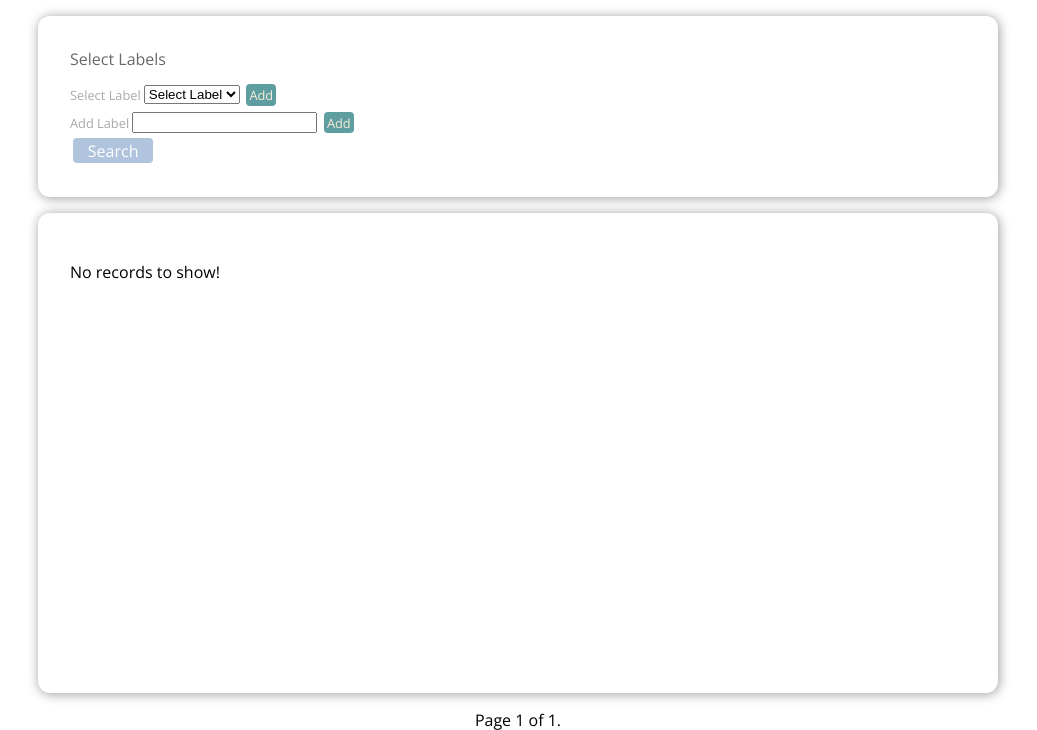
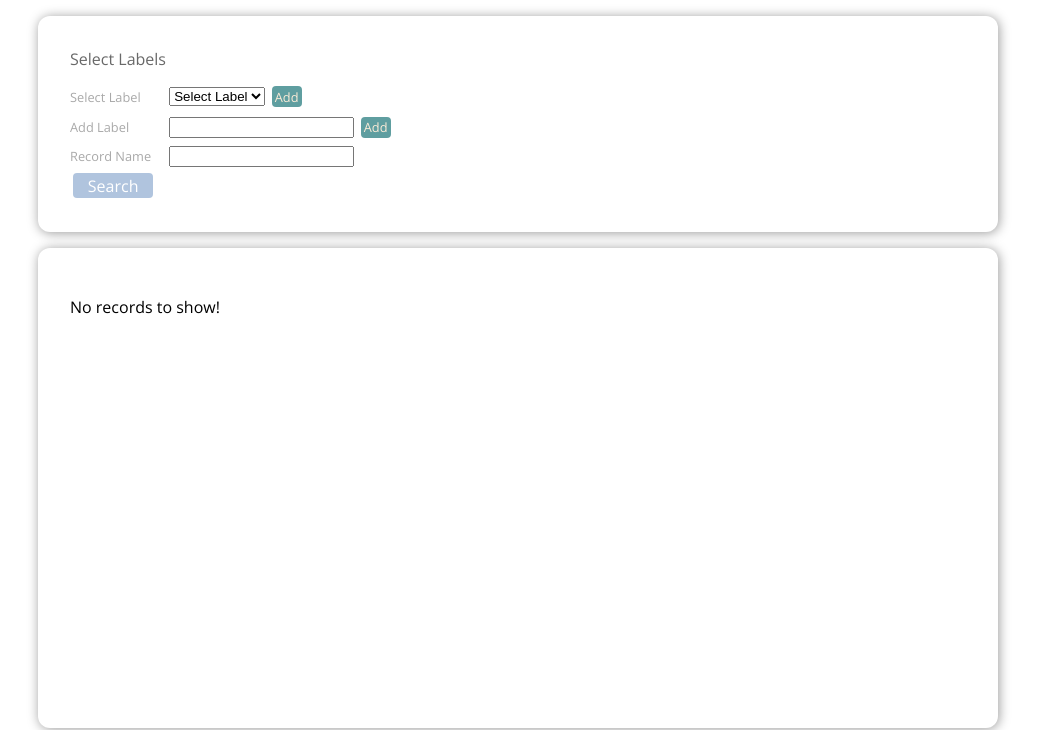
Before and after one commit to qio1112/recorder, a Django app: page /rec/records in a window 1280 px wide. Shown: the part 80-810 px from the top of the page, without its empty margins (122-1159 px from the left). Run offline with Django 3.2, Linux system fonts and the light colour scheme; the visitor is signed in with stand-in values (Sample User, id 1); data that the repository does not hold is empty; parts of the project's set-up code (start-up, migrations or seed data) failed here and were passed over.

Commit message:
add record filter by record title

```diff
--- a/records/forms.py
+++ b/records/forms.py
@@ -46,4 +46,5 @@ class RecordForm(forms.Form):
 
 class RecordFilterForm(forms.Form):
     labels = forms.CharField(required=False)
+    record_title = forms.CharField(required=False)
     # author = forms.CharField(max_length=100)  # username of author
--- a/records/static/records/record-filter.css
+++ b/records/static/records/record-filter.css
@@ -88,12 +88,14 @@
   font-size: 0.8rem;
   text-align: center;
   align-items: center;
-  margin: 0.2rem 0;
+  margin: 0.4rem 0;
 }
 
 .filter-select label {
   color: darkgrey;
   font-size: 0.8rem;
+  min-width: 6rem;
+  text-align: left;
 }
 
 .filter-select input[type='text'], select {
--- a/records/static/records/record-filter.js
+++ b/records/static/records/record-filter.js
@@ -137,7 +137,8 @@ function addSelectedLabelByText(create_new) {
 
 function submitFilterForm(url) {
     let selectedLabelNames = getSelectedLabels()
-    const query = "?labels=" + JSON.stringify(selectedLabelNames)
+    let selectedRecordTitleFraction = document.getElementById("select-record-title").value;
+    const query = "?labels=" + JSON.stringify(selectedLabelNames) + "&record-title=" + selectedRecordTitleFraction
     const filter_url = url + query
     window.location.replace(filter_url)
 }
--- a/records/templates/records/includes/record_filter.html
+++ b/records/templates/records/includes/record_filter.html
@@ -30,6 +30,12 @@
                         <div class="filter-button"><a onclick="addSelectedLabelByText(false)">Add</a></div>
                     </div>
                 </div>
+                <div id="filter-record-name">
+                    <div class="filter-select">
+                        <label>Record Name</label>
+                        <input id="select-record-title" type="text" value="{{ selected_record_title_fraction }}">
+                    </div>
+                </div>
             </div>
 
             {#        <div id="filter-author">#}
--- a/records/views.py
+++ b/records/views.py
@@ -292,6 +292,8 @@ class RecordsView(ListView):
     def get_queryset(self):
         labels_query = self.request.GET.get('labels', '')
         selected_label_names = self.filter_selected_label_names()
+        selected_record_name_fraction = self.request.GET.get('record-title', '')
+
         # order = self.request.GET.get('orderby', 'give-default-value')
         new_context = get_valid_record_by_user(self.request.user)
         if selected_label_names:
@@ -299,6 +301,10 @@ class RecordsView(ListView):
                 new_context = new_context.filter(
                     labels__name__exact=label_name,
                 )
+        if selected_record_name_fraction:
+            new_context = new_context.filter(
+                title__icontains=selected_record_name_fraction
+            )
         return new_context.order_by("last_modified_date", "title")
 
     # def post(self, request, *args, **kwargs):
@@ -322,11 +328,13 @@ class RecordsView(ListView):
         tarot_label_names = [label.name for label in tarot_labels]
         selected_label_names = self.filter_selected_label_names()
         selected_labels = []
+        selected_record_title_fraction = self.request.GET.get('record-title', '')
         if selected_label_names:
             selected_labels = Label.objects.filter(name__in=selected_label_names).all()
         context['labels'] = label_names
         context['selected_labels'] = selected_labels
         context['tarot_labels'] = tarot_label_names
+        context['selected_record_title_fraction'] = selected_record_title_fraction
         return context
 
 
```
